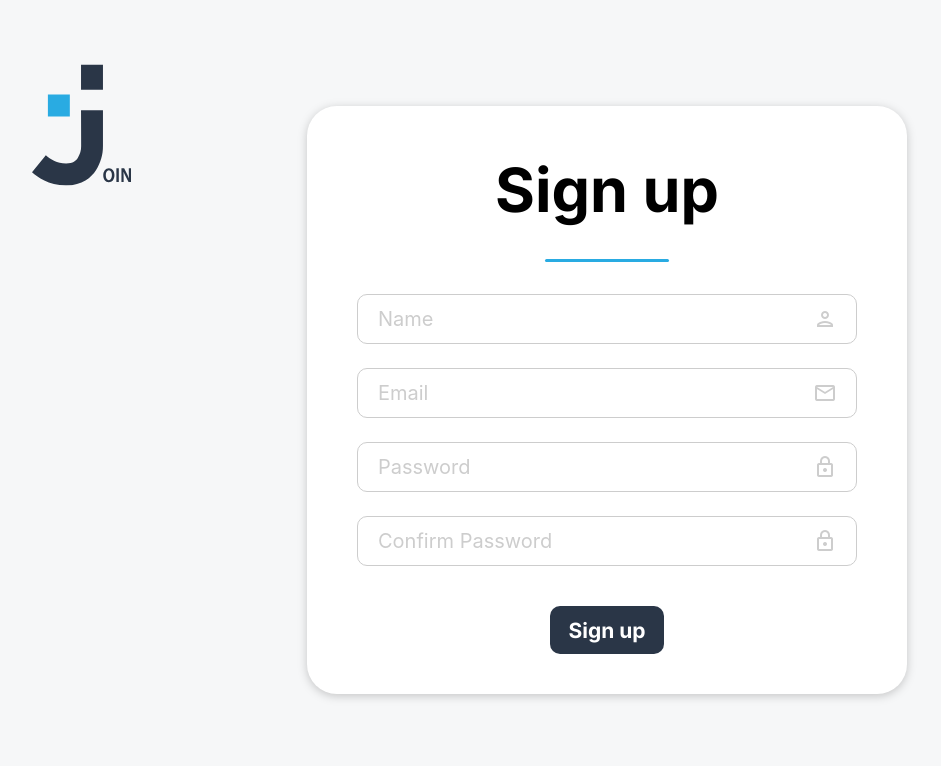
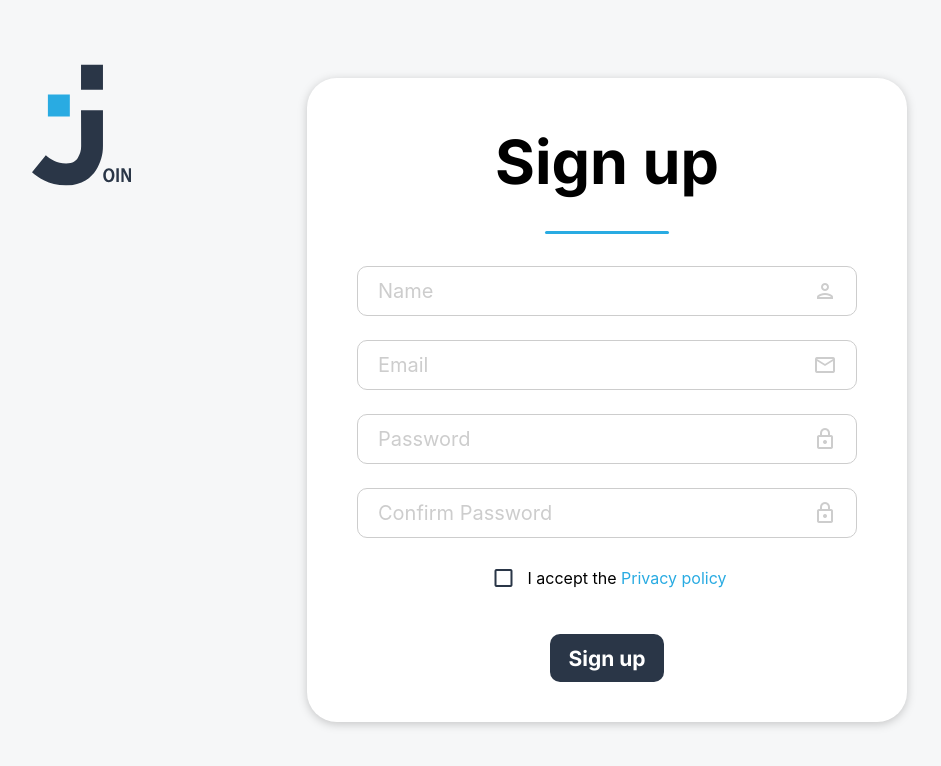
Before and after one commit to NadineJuliana/Join-Project, an Angular app: page /signup in a window 1280 px wide. Shown: the top 766 px of the page, without its empty margins (33-974 px from the left). Built offline with nearby package versions, Linux system fonts and the light colour scheme; no server answers; a web font is replaced by a local one.

Commit message:
Add privacy policy acceptance checkbox to signup form

```diff
--- a/src/app/features/auth/components/signup-form/signup-form.component.html
+++ b/src/app/features/auth/components/signup-form/signup-form.component.html
@@ -114,7 +114,30 @@
         <p>Your passwords don't match. Please try again.</p>
       }
     </div>
+
+    <!-- <div class="signup-form__privacy-wrap"> -->
+    <label class="signup-form__privacy">
+      <input
+        type="checkbox"
+        formControlName="acceptPrivacy"
+        class="signup-form__privacy-checkbox"
+      />
+
+      <span
+        class="material-icons signup-form__privacy-icon signup-form__privacy-icon--empty"
+        >check_box_outline_blank</span
+      >
+      <span
+        class="material-icons signup-form__privacy-icon signup-form__privacy-icon--checked"
+        >check_box</span
+      >
+
+      <span class="signup-form__privacy-text">
+        I accept the <a href="#">Privacy policy</a>
+      </span>
+    </label>
   </div>
+  <!-- </div> -->
 
   @if (authErrorMessage) {
     <p class="signup-form__auth-error">{{ authErrorMessage }}</p>
--- a/src/app/features/auth/components/signup-form/signup-form.component.scss
+++ b/src/app/features/auth/components/signup-form/signup-form.component.scss
@@ -32,6 +32,7 @@
   &__fields {
     display: flex;
     flex-direction: column;
+    align-items: center;
     gap: 24px;
     width: 100%;
     max-width: 500px;
@@ -108,6 +109,68 @@
     }
   }
 
+  //   &__privacy-wrap {
+  //     width: 100%;
+  //     display: flex;
+  //     justify-content: center;
+  //   }
+
+  &__privacy {
+    display: flex;
+    align-items: center;
+    gap: 8px;
+    cursor: pointer;
+    position: relative;
+
+    // &:hover {
+    //   background-color: var(--blue-hover);
+    //   border-radius: 8px;
+    // }
+  }
+
+  &__privacy-checkbox {
+    position: absolute;
+    opacity: 0;
+    // cursor: pointer;
+    width: 24px;
+    height: 24px;
+  }
+
+  &__privacy-icon {
+    color: var(--primary);
+    user-select: none;
+    border-radius: 50%;
+    padding: 4px;
+    transition: background-color 120ms ease;
+
+    &--empty {
+      display: inline;
+    }
+
+    &--checked {
+      display: none;
+    }
+  }
+
+  &__privacy:hover &__privacy-icon {
+    background-color: var(--blue-hover);
+    cursor: pointer;
+  }
+
+  &__privacy-text {
+    font-size: 16px;
+
+    a {
+      color: var(--accent);
+      text-decoration: none;
+
+      &:hover {
+        text-decoration: underline;
+        cursor: pointer;
+      }
+    }
+  }
+
   &__actions {
     padding-top: 8px;
     display: flex;
@@ -139,6 +202,14 @@
   .btn:disabled:hover {
     filter: none;
   }
+}
+
+.signup-form__privacy-checkbox:checked ~ .signup-form__privacy-icon--empty {
+  display: none;
+}
+
+.signup-form__privacy-checkbox:checked ~ .signup-form__privacy-icon--checked {
+  display: inline;
 }
 
 @media (max-width: $bp-lg) {
--- a/src/app/features/auth/components/signup-form/signup-form.component.ts
+++ b/src/app/features/auth/components/signup-form/signup-form.component.ts
@@ -53,6 +53,9 @@ export class SignupFormComponent {
       password: this.formBuilder.nonNullable.control('', [Validators.required]),
       confirmPassword: this.formBuilder.nonNullable.control('', [
         Validators.required,
+      ]),
+      acceptPrivacy: this.formBuilder.nonNullable.control(false, [
+        Validators.requiredTrue,
       ]),
     },
     { validators: [passwordMatchValidator] },
```
